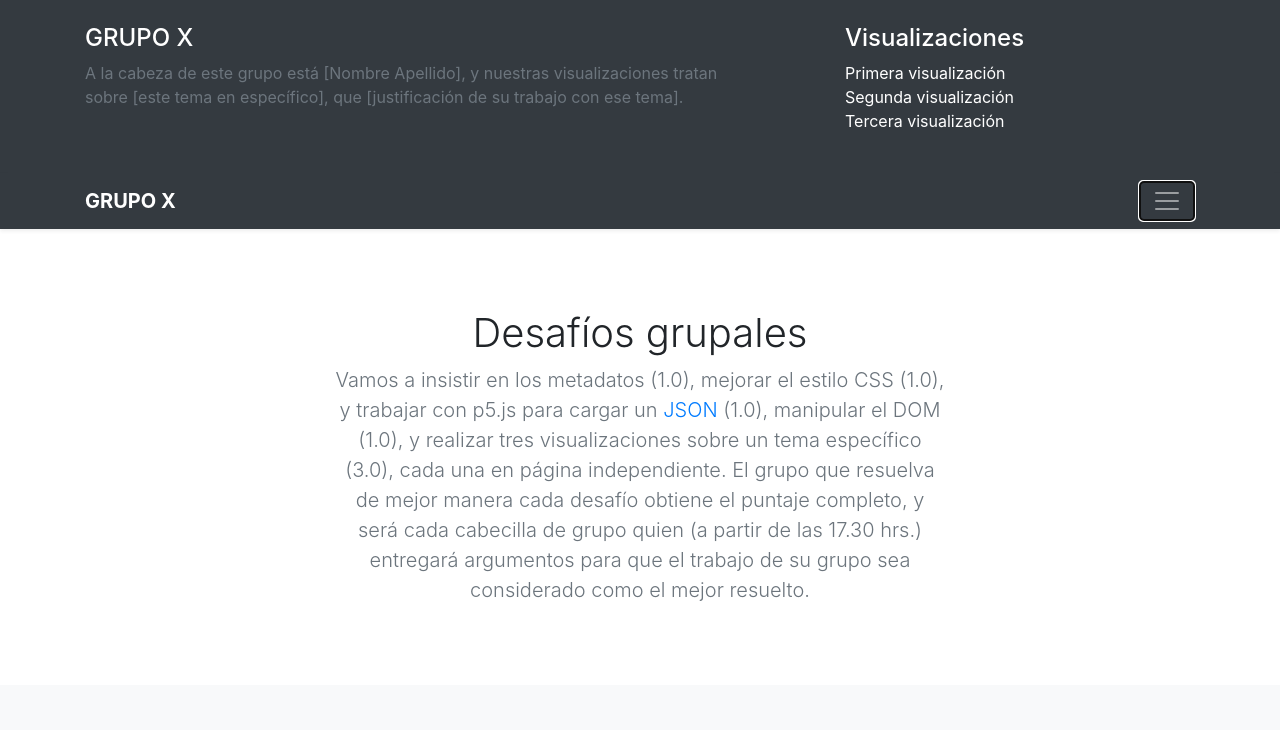
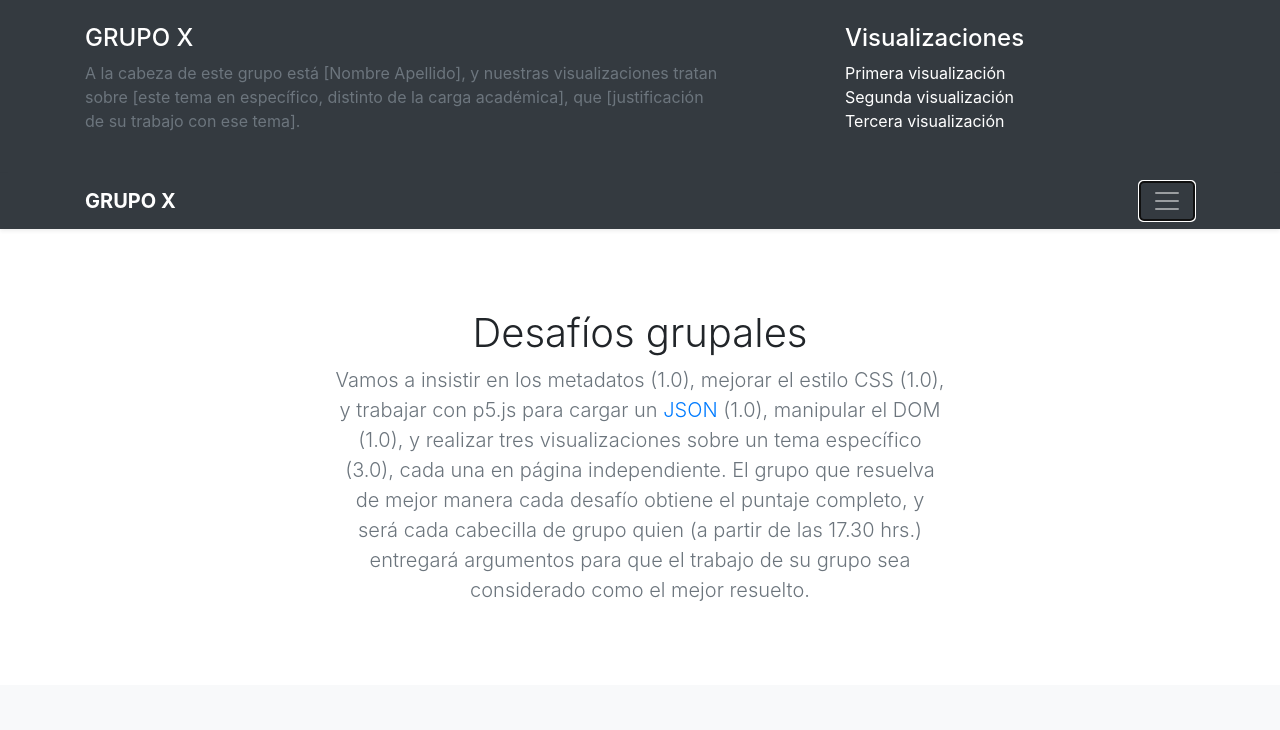
Before and after one commit to bachiloglu/DGP502-2019, a plain HTML site: page clase-11/index.html in a window 1280 px wide. Both pictures are taken after a click on the button "Toggle navigation". Shown: the top 730 px of the page. Drawn offline with nearby package versions, Linux system fonts and the light colour scheme; no server answers.

Commit message:
Update index.html

```diff
--- a/clase-11/index.html
+++ b/clase-11/index.html
@@ -20,7 +20,7 @@
       <div class="row">
         <div class="col-sm-8 col-md-7 py-4">
           <h4 class="text-white">GRUPO X</h4>
-          <p class="text-muted">A la cabeza de este grupo está [Nombre Apellido], y nuestras visualizaciones tratan sobre [este tema en específico], que [justificación de su trabajo con ese tema].</p>
+          <p class="text-muted">A la cabeza de este grupo está [Nombre Apellido], y nuestras visualizaciones tratan sobre [este tema en específico, distinto de la carga académica], que [justificación de su trabajo con ese tema].</p>
         </div>
         <div class="col-sm-4 offset-md-1 py-4">
           <h4 class="text-white">Visualizaciones</h4>
```
